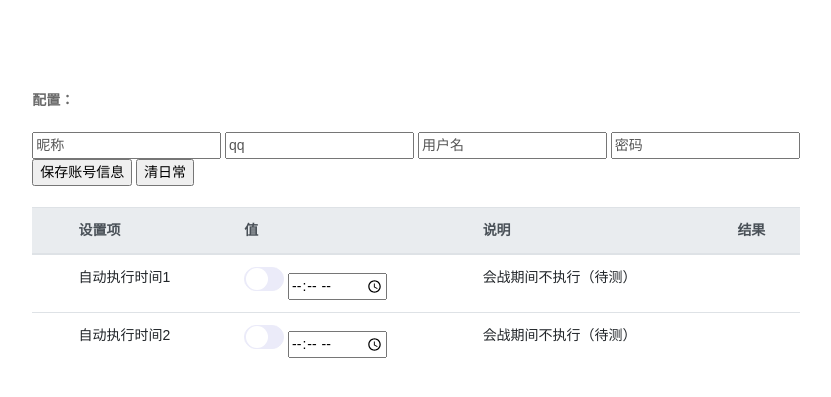
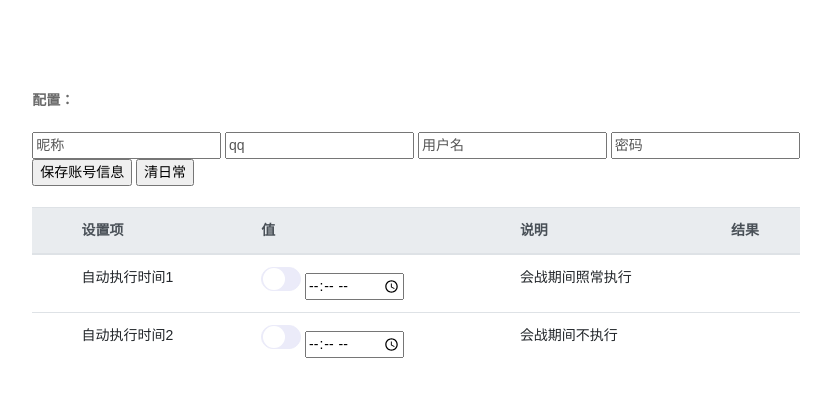
Before and after one commit to cc004/autopcr, a Python web app: template autopcr/http_server/templates/config.html in a window 1280 px wide. Shown: the top 397 px of the page, without its empty margins (224-1055 px from the left). Run offline with Jinja, Linux system fonts and the light colour scheme; the template is opened without the code that fills it, so the values that code supplies are empty; some libraries are stand-ins or nearby versions.

Commit message:
update cron job

```diff
--- a/autopcr/http_server/templates/config.html
+++ b/autopcr/http_server/templates/config.html
@@ -82,7 +82,7 @@
                                             <input type="checkbox" class="switch" id="time1open" onchange="selectOnChange(this)"/>
                                             <input type="time" id="time1" onchange="selectOnChange(this)" />
                                          </td>
-                                        <td>会战期间不执行（待测）</td>
+                                        <td>会战期间照常执行</td>
                                         <td></td>
                                     </tr>
                                     <tr>
@@ -92,7 +92,7 @@
                                             <input type="checkbox" class="switch" id="time2open" onchange="selectOnChange(this)"/>
                                             <input type="time" id="time2" onchange="selectOnChange(this)" />
                                         </td>
-                                        <td>会战期间不执行（待测）</td>
+                                        <td>会战期间不执行</td>
                                         <td></td>
                                     </tr>
 
--- a/server.py
+++ b/server.py
@@ -128,8 +128,6 @@ async def auto_update_database():
 
 @sv.scheduled_job('interval', minutes=1)
 async def timing():
-    if db.is_clan_battle_time():
-        return
 
     global cron_group
     gid = list((await sv.get_enable_groups()).keys())[0]
@@ -147,7 +145,7 @@ async def timing():
             if "time1" not in config or "time2" not in config:
                 continue
             if config['time1open'] and config['time1'] == now or  \
-            config['time2open'] and config['time2'] == now:
+            config['time2open'] and config['time2'] == now and not db.is_clan_battle_time():
 
                 alian = config['alian']
                 token = (user_id, target)
```
